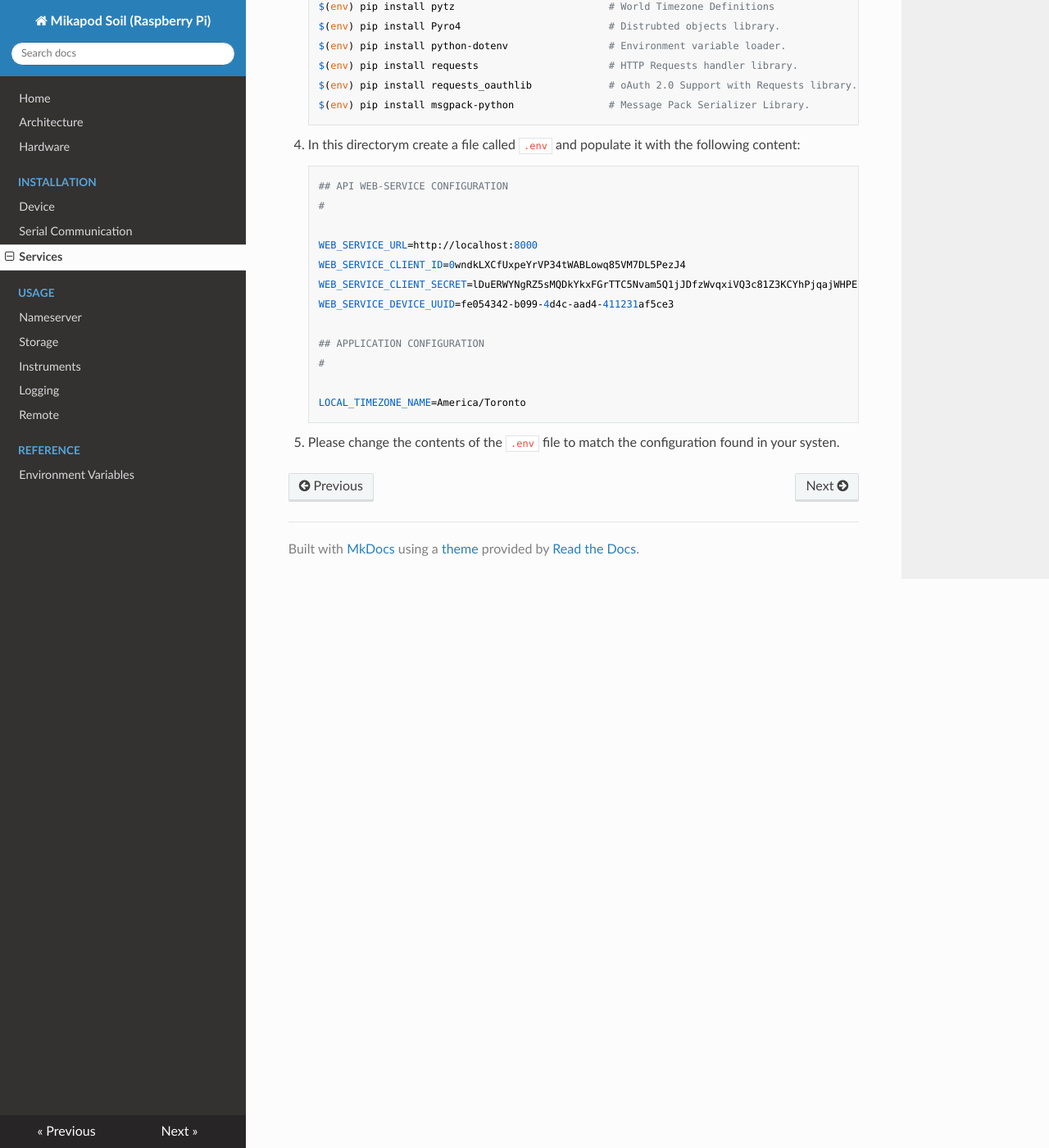
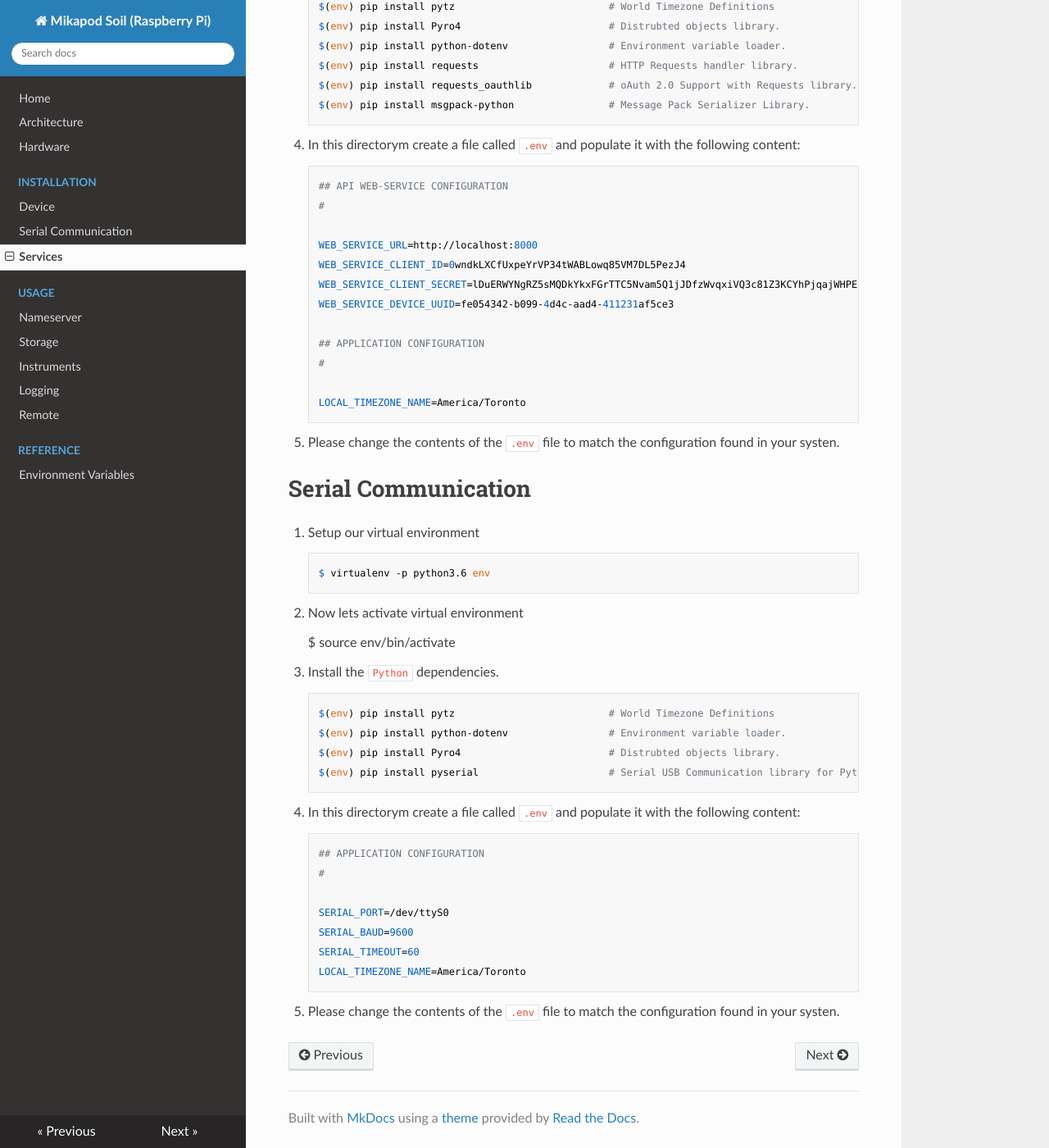
Before and after one commit to mikaponics/mikapod-soil-rpi, an MkDocs documentation site: the page built from docs/installation/services.md, in a window 1280 px wide and 1400 px high, scrolled down 3639 px. Shown: the whole window at 82% size. Built offline with MkDocs 1.6.1, drawn with Linux system fonts in a browser that asks for light colours; nearby versions of some CDN libraries.

Commit message:
Added serial

```diff
--- a/docs/installation/services.md
+++ b/docs/installation/services.md
@@ -165,3 +165,33 @@ The nameserver must always run in the background, as a result:
 
 
 5. Please change the contents of the ``.env`` file to match the configuration found in your systen.
+
+
+# Serial Communication
+
+1. Setup our virtual environment
+
+        $ virtualenv -p python3.6 env
+
+2. Now lets activate virtual environment
+
+    $ source env/bin/activate
+
+3. Install the ``Python`` dependencies.
+
+        $(env) pip install pytz                          # World Timezone Definitions
+        $(env) pip install python-dotenv                 # Environment variable loader.
+        $(env) pip install Pyro4                         # Distrubted objects library.
+        $(env) pip install pyserial                      # Serial USB Communication library for Python.
+
+4. In this directorym create a file called ``.env`` and populate it with the following content:
+
+        ## APPLICATION CONFIGURATION
+        #
+
+        SERIAL_PORT=/dev/ttyS0
+        SERIAL_BAUD=9600
+        SERIAL_TIMEOUT=60
+        LOCAL_TIMEZONE_NAME=America/Toronto
+
+5. Please change the contents of the ``.env`` file to match the configuration found in your systen.
```
Also changed, not shown: docs/usage/serial.md (added, +58 -0 lines), 1 other file.
